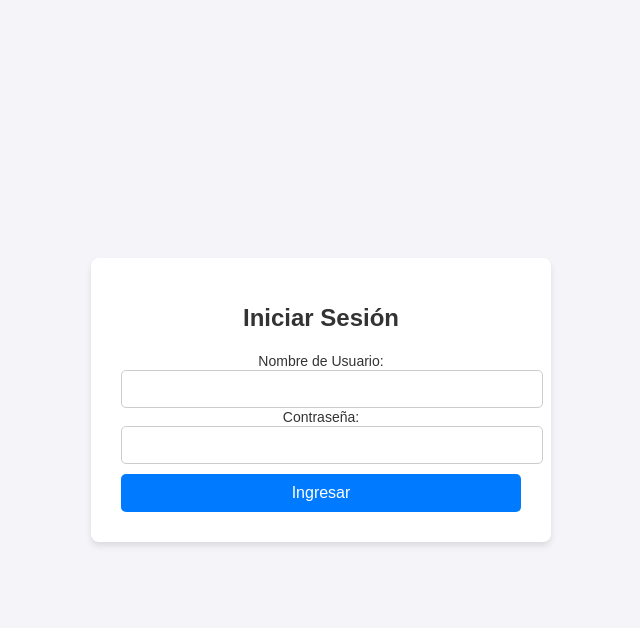
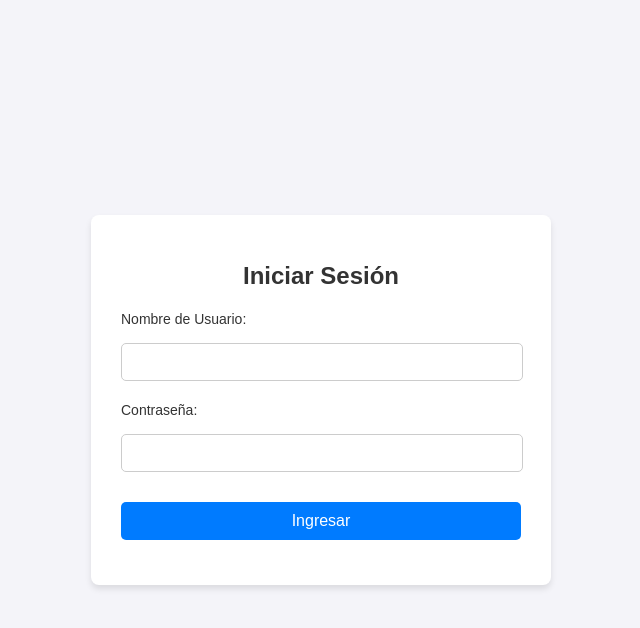
Before and after one commit to saulandresv/GestionInventarioDuoc, a Django app: page /login/ in a window 1280 px wide. Shown: the top 628 px of the page, without its empty margins (319-959 px from the left). Run offline with Django 5.2, Linux system fonts and the light colour scheme.

Commit message:
login css

```diff
--- a/gestion/login/templates/login/login.html
+++ b/gestion/login/templates/login/login.html
@@ -39,7 +39,9 @@
     }
     input[type="text"],
     input[type="password"] {
-        width: 100%;
+        margin-top: 15px;
+        margin-bottom: 20px;
+        width: calc(100% - 20px);
         padding: 10px;
         border: 1px solid #ccc;
         border-radius: 5px;
@@ -72,7 +74,7 @@
             {% endfor %}
             </ul>
         {% endif %}
-        <form method="post">
+        <form method="post" class="form-group">
             {% csrf_token %}
             <div>
                 <label for="username">Nombre de Usuario:</label>
```
